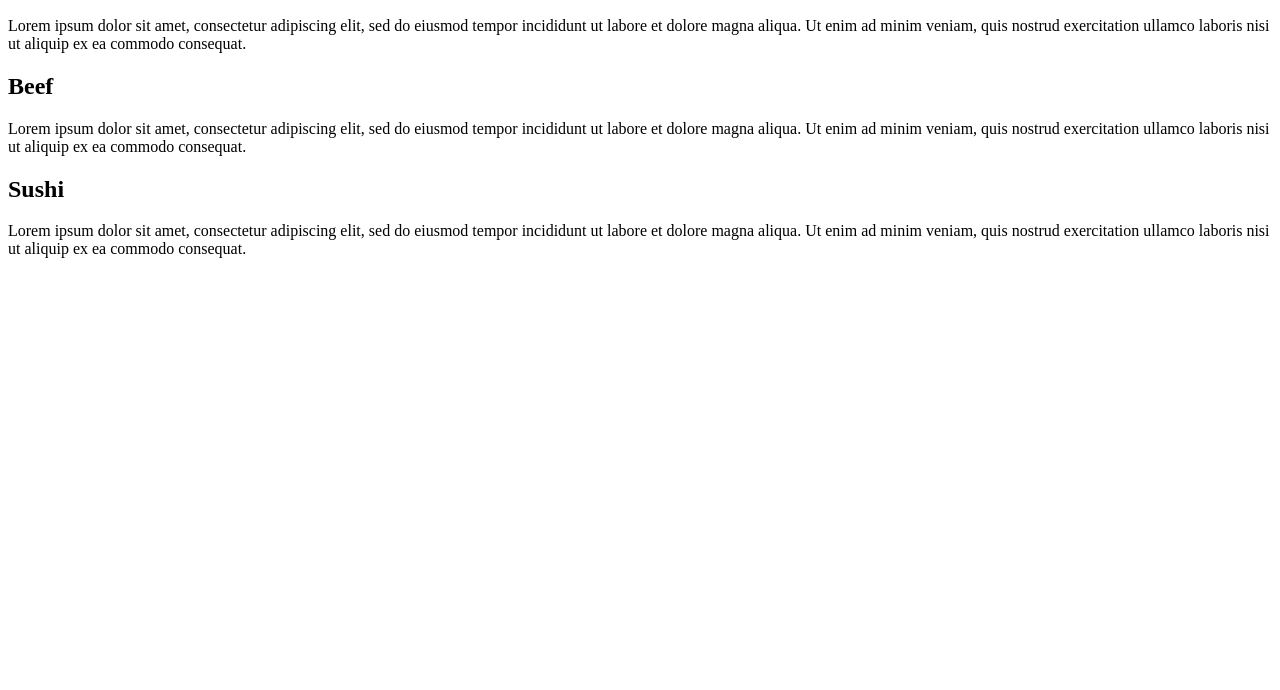
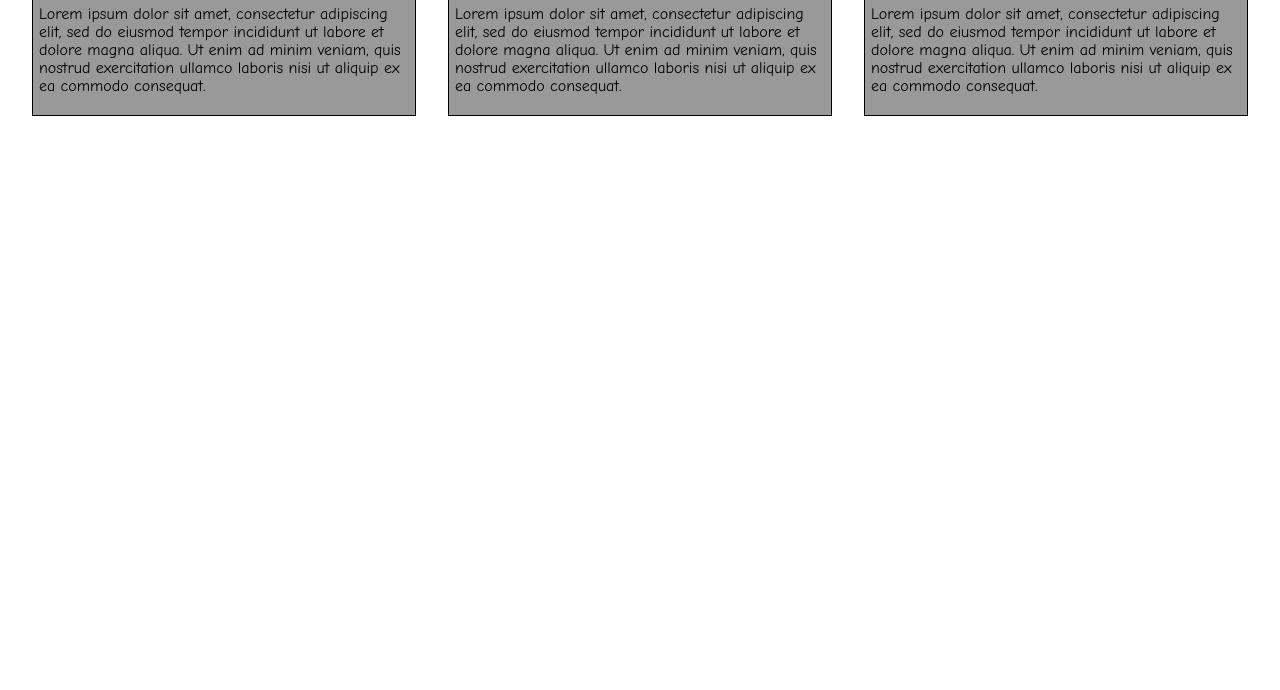
Before and after one commit to niketha/Week2, a plain HTML site: page index1.html in a window 1280 px wide. Shown: the part 110-800 px from the top of the page. Drawn offline with Linux system fonts and the light colour scheme.

Commit message:
Update index1.html

```diff
--- a/index1.html
+++ b/index1.html
@@ -3,7 +3,7 @@
 <head>
 <meta charset="utf-8">
 <title>Assignment Solution for Module 2</title>
-<link rel="stylesheet" type="text/css" href="css/style.css" />
+<link rel="stylesheet" type="text/css" href="css/styles.css" />
 </head>
 <body>
 <header>
```
